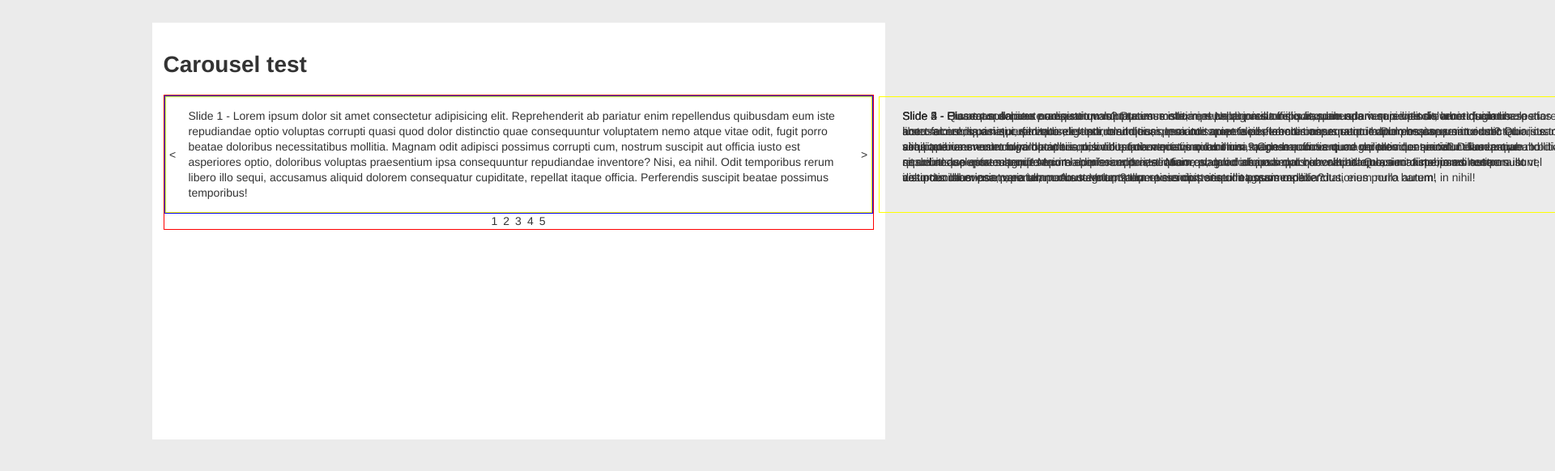
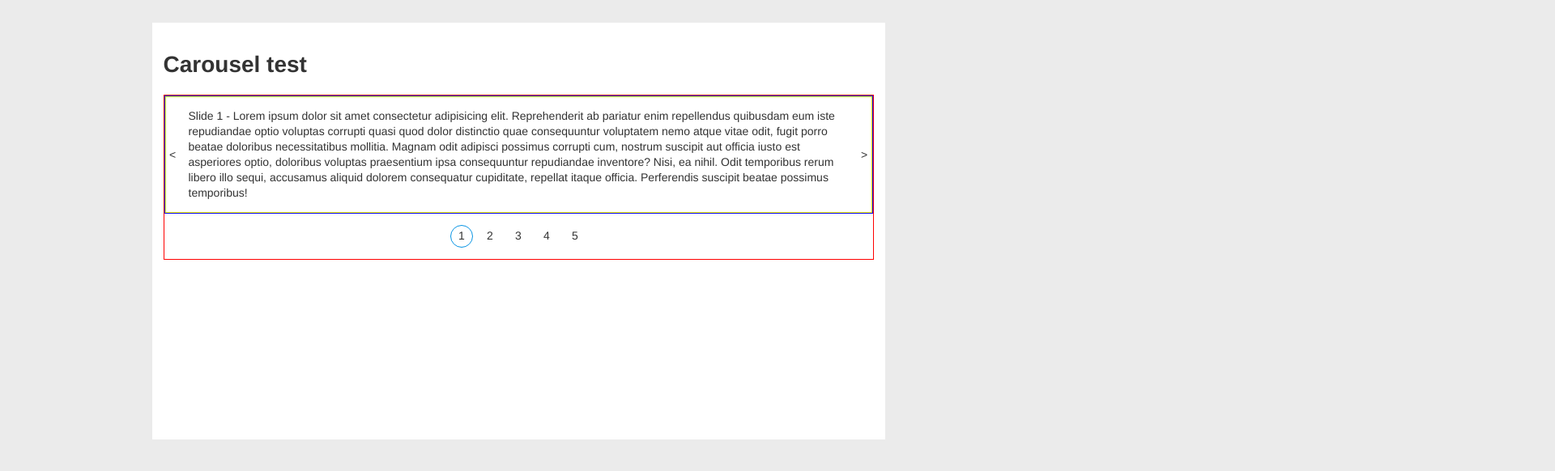
Before and after one commit to jpinsd/carousel, a website: page src/index.html in a window 1280 px wide. Shown: the top 582 px of the page at 81% size, 1920 px wide, since content can reach past the window. Drawn offline with nearby package versions, Linux system fonts and the light colour scheme; files that its build step writes are made by us from their sources.

Commit message:
with progress links

```diff
--- a/src/js/scripts.js
+++ b/src/js/scripts.js
@@ -2,6 +2,7 @@
 const carousel = document.querySelector(".carousel");
 const progress = document.querySelector(".progress");
 const slides = document.querySelectorAll(".slide");
+const slideNumbers = document.querySelectorAll(".slideNumber");
 const prevButton = document.querySelector(".prev");
 const nextButton = document.querySelector(".next");
 const slideCount = slides.length;
@@ -31,6 +32,24 @@ const setActive = idx => {
   })
 }
 
+const setProgress = idx => {
+  slideNumbers.forEach(el => {
+    el.classList.remove("-active");
+  })
+  slideNumbers[idx].classList.add("-active");
+}
+
+// progress numbers listener
+const progressNumbers = () => {
+  slideNumbers.forEach((el, idx) => {
+    el.addEventListener('click', event => {
+      const i = parseInt(event.target.dataset.idx);
+      setActive(i);
+      setProgress(i);
+    })
+  })
+}
+
 // prevNext listener
 const prevNext = idx => {
   if(idx === 0) {
@@ -47,14 +66,19 @@ const prevNext = idx => {
     nextButton.dataset.idx = idx + 1;
   }
 
-  setActive(idx)
+  setActive(idx);
+  setProgress(idx);
 }
 
 const setIndexes = () => {
   slides.forEach((el,idx) => {
     el.dataset.idx = idx;
   })
+  slideNumbers.forEach((el,idx) => {
+    el.dataset.idx = idx;
+  })
   slides[0].classList.add("-active");
+  slideNumbers[0].classList.add("-active");
   prevNext(0);
 }
 
@@ -68,6 +92,7 @@ const setIndexes = () => {
 
 const init = () => {
   setIndexes();
+  progressNumbers();
 }
 
 init();
--- a/src/sass/components/carousel.scss
+++ b/src/sass/components/carousel.scss
@@ -13,6 +13,7 @@
       justify-content: center;
       align-items: center;
       gap: .5rem;
+      padding: 1em 0;
 
     }
 
@@ -36,7 +37,22 @@
       .next {
         grid-column: 3;
       }
+    }
 
+    .slideNumber {
+      border: 1px solid transparent;
+      border-radius: 50%;
+      width: 2em;
+      height: 2em;
+      display: flex;
+      flex-direction: row;
+      justify-content: center;
+      align-items: center;
+      cursor: pointer;
+
+      &.-active {
+        border-color: var(--cta);
+      }
     }
   }
 
@@ -47,6 +63,7 @@
   grid-template-columns: 1fr;
   grid-template-rows: 1fr;
   position: relative;
+  overflow: hidden;
 
   .slide {
     border: 1px solid yellow;
@@ -66,4 +83,5 @@
   }
 
 
+
 }
```
